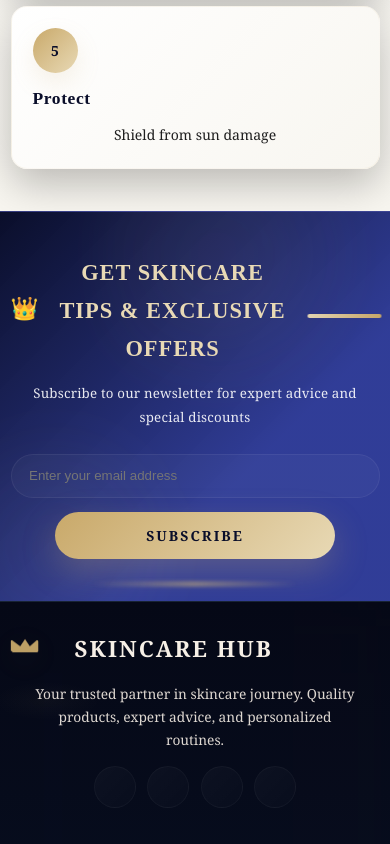
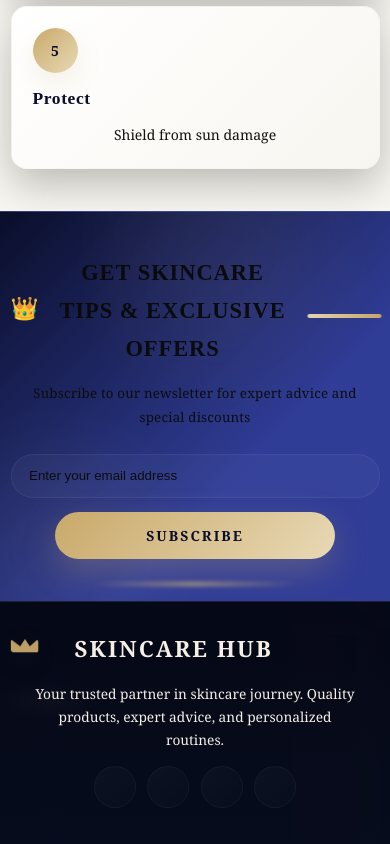
Before and after one commit to krish12345y89/royal-elixir, a React app in the folder frontend/: page / in a window 390 px wide. Shown: the part 5760-6604 px from the top of the page. Built offline with nearby package versions, Linux system fonts and the light colour scheme; the HTML template or start-up script is replaced by a standard one.

Commit message:
colors added

```diff
--- a/frontend/src/pages/css/home.css
+++ b/frontend/src/pages/css/home.css
@@ -1923,3 +1923,40 @@ input, textarea, select { border-radius: 12px; border: 1px solid rgba(10,14,42,0
     outline-offset: 2px;
   }
 }
+
+/* Mobile high-contrast overrides (ensure readable text on small screens) */
+@media (max-width: 640px) {
+  /* Darken body / main content text on light backgrounds */
+  body, p, li, dd, dt, .product-info, .skin-type-card p, .routine-step p, .newsletter-content p {
+    color: rgba(12,12,12,0.98) !important;
+  }
+
+  /* Links and headings in content: stronger contrast */
+  a, .product-brand, .product-name, .section-header h2, h2 {
+    color: rgba(10,10,10,0.98) !important;
+  }
+
+  /* Inputs / placeholders */
+  .email-input, .email-input::placeholder {
+    color: rgba(12,12,12,0.98) !important;
+    opacity: 1 !important;
+  }
+
+  /* Off-canvas (dark background) should use bright text */
+  .nav.offcanvas, .nav.offcanvas a, .nav.offcanvas .close-btn {
+    color: #FFFFFF !important;
+  }
+
+  /* If top nav is visible, ensure items are readable */
+  .nav a { color: rgba(12,12,12,0.98) !important; }
+
+  /* Footer: make sure footer text is fully readable */
+  .footer, .footer-section, .footer .logo, .footer-section p, .footer-section a {
+    color: var(--footer-text) !important;
+    opacity: 1 !important;
+  }
+
+  /* Keep prices and CTAs bold and visible */
+  .product-price { color: var(--emerald) !important; }
+  .btn-primary, .btn-primary * { color: var(--navy) !important; }
+}
```
